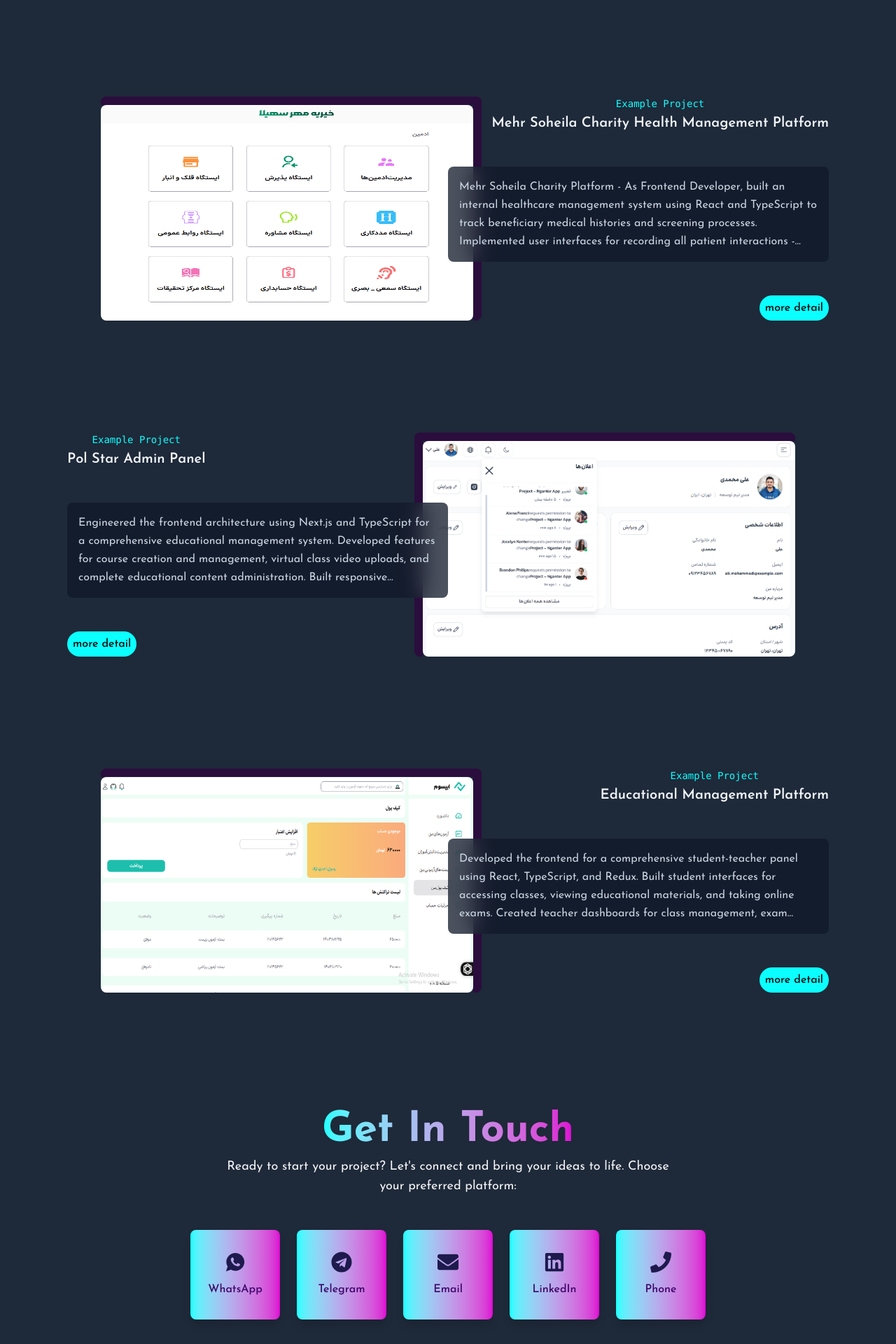
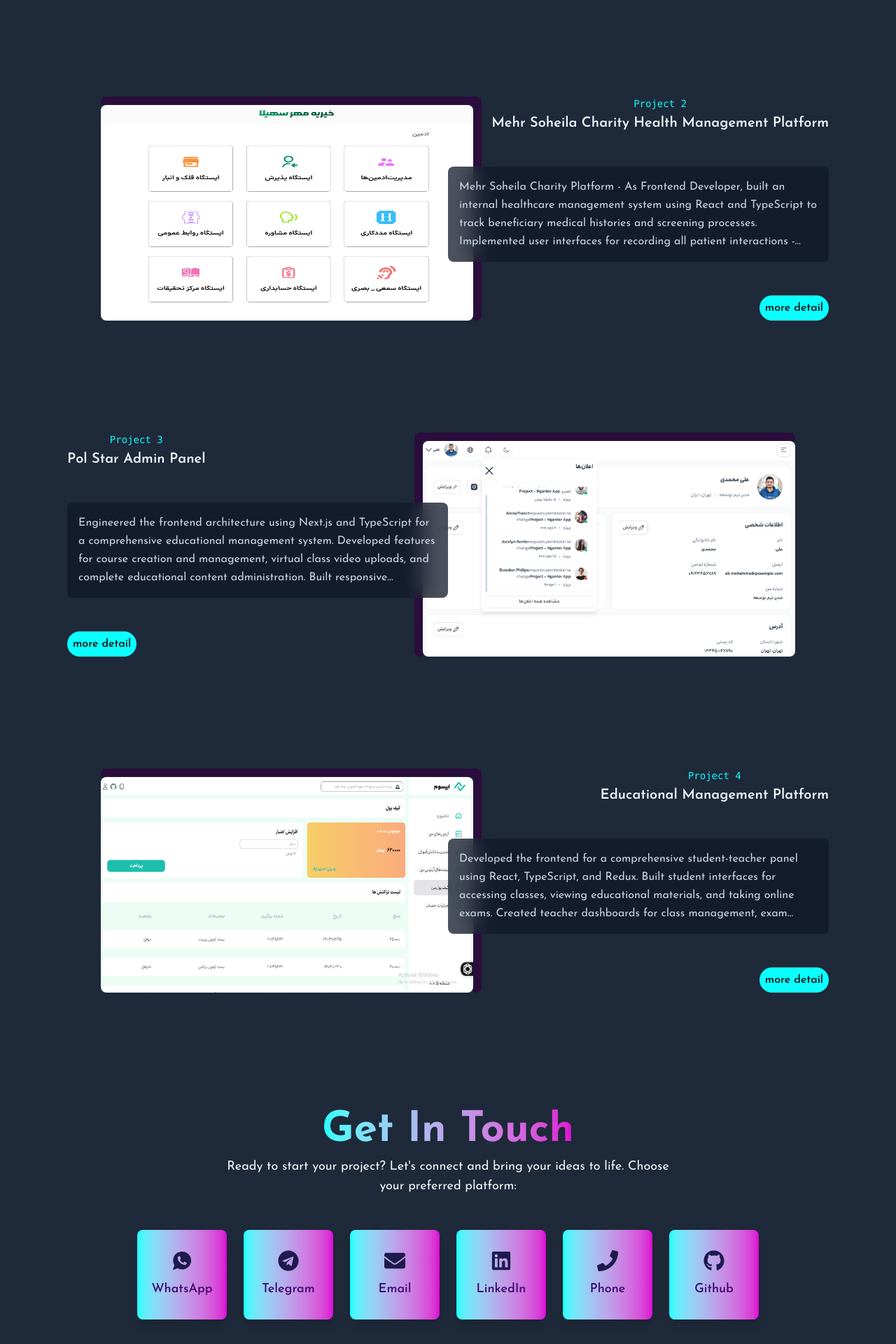
Before and after one commit to atefe-fazeli/portfolio-2025, a Next.js app: page / in a window 1280 px wide. Shown: the part 1940-3860 px from the top of the page at 70% size. Built offline with nearby package versions, Linux system fonts and the light colour scheme.

Commit message:
fix some issues

```diff
--- a/components/contact.tsx
+++ b/components/contact.tsx
@@ -107,7 +107,8 @@ const ContactSection = () => {
                   bg-gradient-to-r from-brand-cyan to-brand-pink shadow-lg
                   hover:shadow-2xl
                   transition-all duration-300
-                  w-32 h-32
+                  w-20 h-20
+                  md:w-32 md:h-32
                   group
                   cursor-pointer
                   overflow-hidden
@@ -135,7 +136,7 @@ const ContactSection = () => {
                 >
                   <IconComponent
                     className={`
-                      text-3xl mb-3
+                      text-3xl mb-2 md:mb-3
                       transition-colors duration-300
                       ${contact.color.split(" ")[0]}
                     `}
@@ -143,7 +144,7 @@ const ContactSection = () => {
                 </motion.div>
 
                 <motion.span
-                  className="font-medium text-purple-950 transition-colors duration-300"
+                  className="text-sm md:text-lg md:font-medium text-purple-950 transition-colors duration-300"
                   initial={{ y: 10, opacity: 0 }}
                   animate={{ y: 0, opacity: 1 }}
                   transition={{ delay: index * 0.1 + 0.5 }}
--- a/components/navbar/mobileNav.tsx
+++ b/components/navbar/mobileNav.tsx
@@ -23,9 +23,7 @@ const MobileNav: React.FC<MobileNavProps> = ({ navItems }) => {
           <div className="flex items-center justify-between">
 
             <Link href="#home" scroll={false} onClick={handleLinkClick}>
-              <div className="w-12 h-12 bg-gradient-to-br from-green-400 to-blue-500 transform -skew-x-12 rounded-lg flex items-center justify-center">
-                <span className="text-white font-bold text-sm skew-x-12">LO</span>
-              </div>
+
             </Link>
 
 
--- a/data/listDtats.ts
+++ b/data/listDtats.ts
@@ -4,6 +4,7 @@ import { ProjectItem } from '@/types/works';
 import { ContactItem } from '@/types/contact';
 import { FaTelegram, FaLinkedin, FaEnvelope, FaPhone } from 'react-icons/fa';
 import { IoLogoWhatsapp } from "react-icons/io";
+import { FaGithub } from "react-icons/fa6";
 
 export const navItems: NavItem[] = [
   { id: 'home', label: 'HOME', href: '#home' },
@@ -59,11 +60,11 @@ export const projectsList: ProjectItem[] = [
       "/images/digix1.PNG",
       "/images/digix2.PNG",
       "/images/digix3.PNG",
-      "/images/digix4.png"
+
     ],
     year: "2023",
     role: "Frontend Developer",
-    projectType: "Featured Project",
+    projectType: "Project 1",
     detailsLink: "/projects/digix24",
     technologies: ["React", "Next.js", "JavaScript", "Tailwind CSS"]
   },
@@ -79,7 +80,7 @@ export const projectsList: ProjectItem[] = [
     ],
     year: "2024",
     role: "Frontend Developer",
-    projectType: "Example Project",
+    projectType: "Project 2",
     detailsLink: "/projects/mehr-soheila",
     technologies: ["React", "TypeScript", "MongoDB", "Tailwind CSS"]
   },
@@ -96,7 +97,7 @@ export const projectsList: ProjectItem[] = [
     ],
     year: "2025",
     role: "Frontend Developer",
-    projectType: "Example Project",
+    projectType: "Project 3",
     detailsLink: "/projects/pol-star",
     technologies: ["Next.js", "TypeScript", "Tailwind CSS", "Redux"]
   },
@@ -114,7 +115,7 @@ export const projectsList: ProjectItem[] = [
     ],
     year: "2024",
     role: "Frontend Developer",
-    projectType: "Example Project",
+    projectType: "Project 4",
     detailsLink: "/projects/pol-star",
     technologies: ["react js", "Javascript", "Tailwind CSS", "Redux"]
   },
@@ -160,4 +161,11 @@ export const contactList: ContactItem[] = [
     url: 'tel:+989307651749',
     color: 'text-indigo-950 '
   }
+  ,  {
+    id: 6,
+    title: 'Github',
+    icon: FaGithub,
+    url: 'https://github.com/atefe-fazeli',
+    color: 'text-indigo-950 '
+  }
 ];
```
